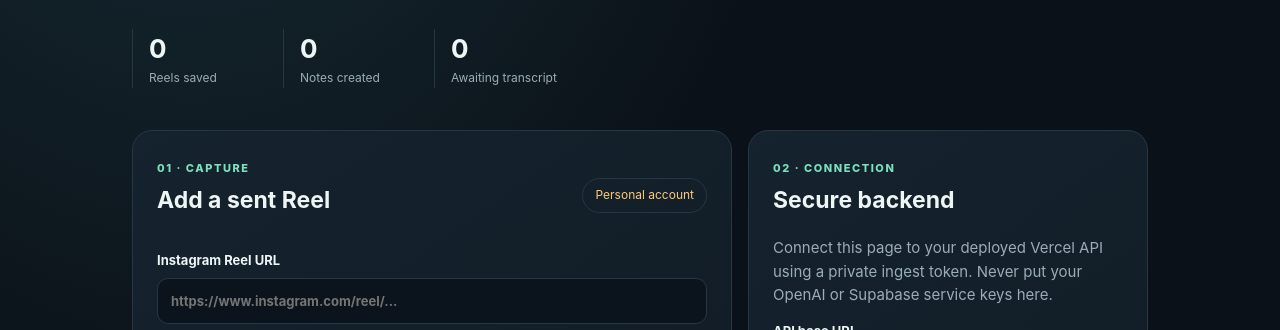
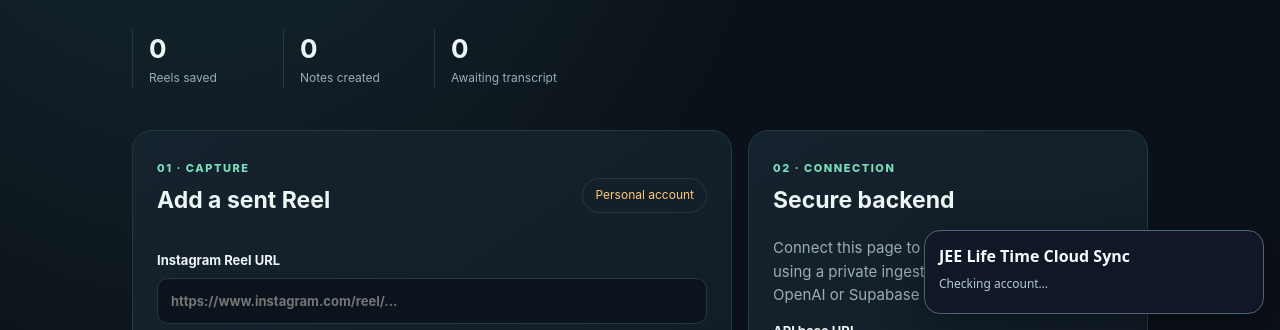
Before and after one commit to jeeprepir-jee/jee-life-time, a website with bundled scripts: page reels.html in a window 1280 px wide. Shown: the part 470-800 px from the top of the page. Built offline with nearby package versions, Linux system fonts and the light colour scheme; no server answers.

Commit message:
Load shared Firebase account on Reel Analyzer

```diff
--- a/reels.html
+++ b/reels.html
@@ -5,4 +5,4 @@
 <section class="grid"><article class="panel capture"><div class="panel-title"><div><span class="step">01 · CAPTURE</span><h2>Add a sent Reel</h2></div><span class="chip">Personal account</span></div><form id="captureForm"><label>Instagram Reel URL<input id="reelUrl" type="url" placeholder="https://www.instagram.com/reel/..." required></label><label>Short title <small>(optional)</small><input id="reelTitle" maxlength="160" placeholder="What is this Reel about?"></label><label>Transcript, captions or your notes<textarea id="reelTranscript" rows="5" placeholder="Paste available captions or write a few notes. Video downloading is not attempted."></textarea></label><button class="primary" type="submit">Save Reel</button></form><p class="hint">The Chrome companion can detect supported outgoing Reel links. Instagram's page structure changes often, so automatic detection is best-effort and will fail closed if it cannot confidently identify a message you sent.</p></article>
 <article class="panel settings"><span class="step">02 · CONNECTION</span><h2>Secure backend</h2><p>Connect this page to your deployed Vercel API using a private ingest token. Never put your OpenAI or Supabase service keys here.</p><label>API base URL<input id="apiBase" placeholder="https://your-app.vercel.app"></label><label>Ingest token<input id="ingestToken" type="password" autocomplete="off" placeholder="Your private capture token"></label><button id="saveSettings" class="secondary">Save connection</button><p id="connectionStatus" class="hint" role="status">Not configured · local-only capture is available.</p></article></section>
 <section class="library"><div class="library-head"><div><span class="step">03 · YOUR LIBRARY</span><h2>Saved Reels</h2></div><input id="search" type="search" placeholder="Search titles and summaries…"></div><div id="reelList" class="reel-list"><div class="empty">Your Reel library is ready. Capture your first sent Reel above.</div></div></section>
-<footer>Privacy-first: only capture links you choose or that the companion can confidently identify as outgoing. No Instagram password is requested.</footer></main><script src="reels.js"></script></body></html>
+<footer>Privacy-first: only capture links you choose or that the companion can confidently identify as outgoing. No Instagram password is requested.</footer></main><script src="reels.js"></script><script type="module" src="firebase-sync.js"></script></body></html>
```
